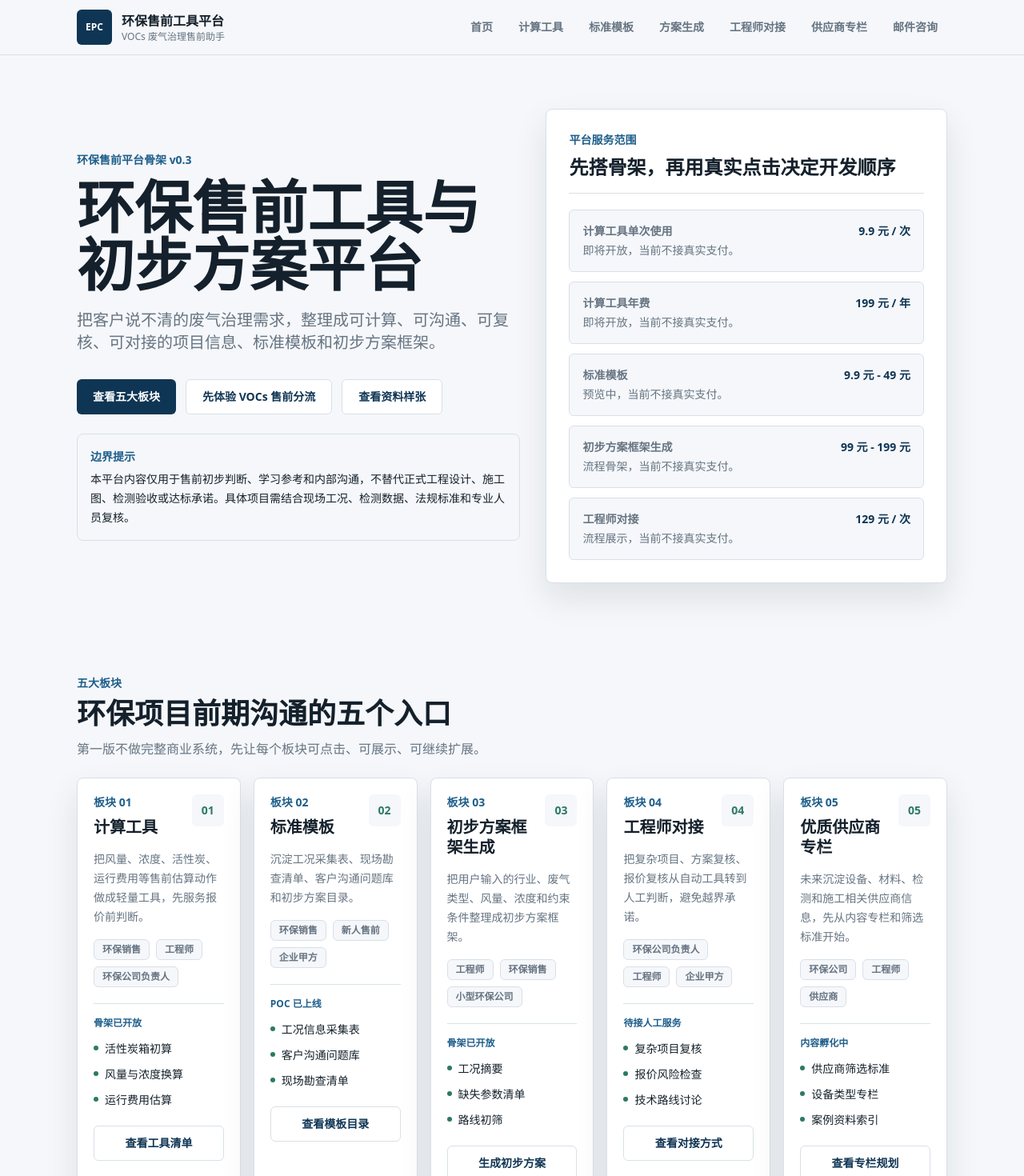
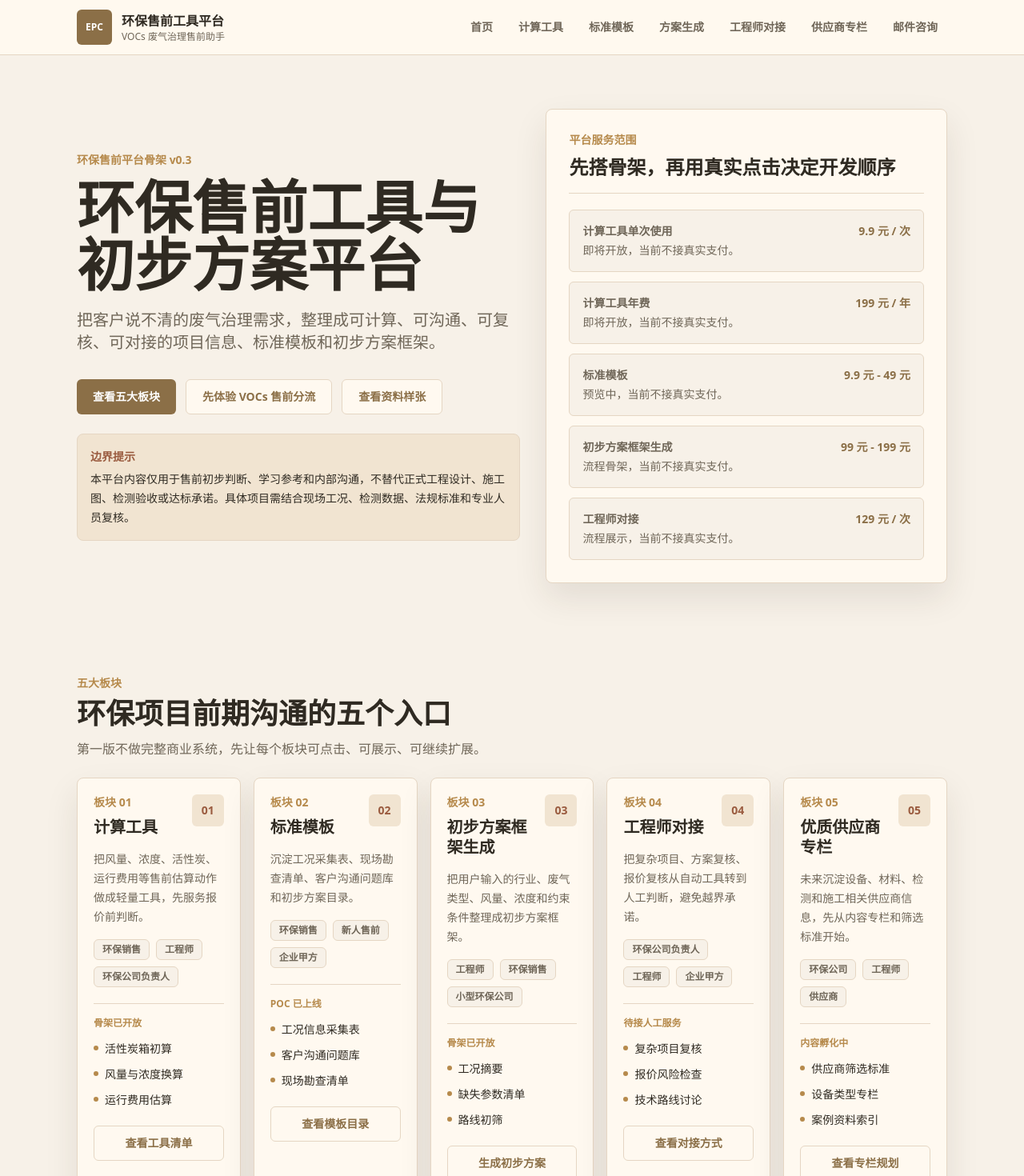
Before and after one commit to XIAO-erLang/vocs-presales-poc, a Next.js app: page / in a window 1280 px wide. Shown: the top 1470 px of the page at 80% size. Built offline with nearby package versions, Linux system fonts and the light colour scheme.

Commit message:
Update warm khaki earth tone theme

```diff
--- a/src/app/engineers/[slug]/request/page.tsx
+++ b/src/app/engineers/[slug]/request/page.tsx
@@ -31,7 +31,7 @@ export default async function EngineerRequestPage({ params }: { params: Promise<
           <h2 className="text-xl font-black">必填简表</h2>
           <div className="mt-5 grid gap-3 sm:grid-cols-2">
             {requiredFields.map((field) => (
-              <label className="grid gap-2 text-sm font-bold" key={field}>{field}<input className="rounded-md border border-line bg-white px-3 py-2 font-normal" placeholder="UI 占位" /></label>
+              <label className="grid gap-2 text-sm font-bold" key={field}>{field}<input className="rounded-md border border-line bg-paper px-3 py-2 font-normal" placeholder="UI 占位" /></label>
             ))}
           </div>
         </section>
@@ -39,7 +39,7 @@ export default async function EngineerRequestPage({ params }: { params: Promise<
           <h2 className="text-xl font-black">选填工况信息</h2>
           <div className="mt-5 grid gap-3 sm:grid-cols-2 lg:grid-cols-3">
             {optionalFields.map((field) => (
-              <label className="grid gap-2 text-sm font-bold" key={field}>{field}<input className="rounded-md border border-line bg-white px-3 py-2 font-normal" placeholder="UI 占位" /></label>
+              <label className="grid gap-2 text-sm font-bold" key={field}>{field}<input className="rounded-md border border-line bg-paper px-3 py-2 font-normal" placeholder="UI 占位" /></label>
             ))}
           </div>
           <button className="btn-primary mt-6" type="button">提交 mock 申请</button>
--- a/src/app/flow/page.tsx
+++ b/src/app/flow/page.tsx
@@ -82,7 +82,7 @@ function Question({ title, children }: { title: string; children: React.ReactNod
 function Choice({ checked, label, onChange }: { checked: boolean; label: string; onChange: () => void }) {
   return (
     <label className="flex cursor-pointer items-center gap-3 rounded-md border border-line bg-field p-3 text-sm font-bold transition hover:border-leaf">
-      <input checked={checked} className="h-4 w-4 accent-leaf" onChange={onChange} type="radio" />
+      <input checked={checked} className="h-4 w-4 accent-amber" onChange={onChange} type="radio" />
       <span>{label}</span>
     </label>
   );
--- a/src/app/globals.css
+++ b/src/app/globals.css
@@ -11,8 +11,8 @@ html {
 }
 
 body {
-  background: #f5f7fa;
-  color: #14202b;
+  background: #F7F1E8;
+  color: #2F2A22;
 }
 
 button,
@@ -32,11 +32,11 @@ textarea {
   }
 
   .btn-primary {
-    @apply inline-flex min-h-11 items-center justify-center rounded-md bg-leaf-dark px-5 py-2.5 text-sm font-bold text-white transition hover:bg-steel;
+    @apply inline-flex min-h-11 items-center justify-center rounded-md bg-leaf-dark px-5 py-2.5 text-sm font-bold text-white transition hover:bg-cta-hover;
   }
 
   .btn-secondary {
-    @apply inline-flex min-h-11 items-center justify-center rounded-md border border-line bg-white px-5 py-2.5 text-sm font-bold text-leaf-dark transition hover:border-steel hover:text-steel;
+    @apply inline-flex min-h-11 items-center justify-center rounded-md border border-line bg-paper px-5 py-2.5 text-sm font-bold text-leaf-dark transition hover:border-leaf hover:text-danger;
   }
 
   .eyebrow {
--- a/src/app/plans/page.tsx
+++ b/src/app/plans/page.tsx
@@ -21,7 +21,7 @@ export default function PlansPage() {
               {planFormFields.map((field) => (
                 <label className="grid gap-2 text-sm font-bold" key={field}>
                   {field}
-                  <input className="rounded-md border border-line bg-white px-3 py-2 font-normal" placeholder="第一版为 UI 占位" />
+                  <input className="rounded-md border border-line bg-paper px-3 py-2 font-normal" placeholder="第一版为 UI 占位" />
                 </label>
               ))}
             </div>
--- a/src/app/suppliers/page.tsx
+++ b/src/app/suppliers/page.tsx
@@ -16,7 +16,7 @@ export default function SuppliersPage() {
         />
         <div className="mb-6 flex flex-wrap gap-2">
           {supplierCategories.map((category) => (
-            <span className="rounded-md border border-line bg-white px-3 py-2 text-sm font-bold text-muted" key={category}>
+            <span className="rounded-md border border-line bg-paper px-3 py-2 text-sm font-bold text-muted" key={category}>
               {category}
             </span>
           ))}
--- a/src/app/tools/[slug]/page.tsx
+++ b/src/app/tools/[slug]/page.tsx
@@ -48,7 +48,7 @@ export default async function ToolDetailPage({ params }: { params: Promise<{ slu
             {tool.inputs.slice(0, 4).map((input) => (
               <label className="grid gap-2 text-sm font-bold" key={input}>
                 {input}
-                <input className="rounded-md border border-line bg-white px-3 py-2 font-normal" placeholder="示例输入，暂不计算" />
+                <input className="rounded-md border border-line bg-paper px-3 py-2 font-normal" placeholder="示例输入，暂不计算" />
               </label>
             ))}
           </div>
--- a/src/components/BoundaryNote.tsx
+++ b/src/components/BoundaryNote.tsx
@@ -1,7 +1,7 @@
 export function BoundaryNote({ compact = false }: { compact?: boolean }) {
   return (
-    <div className="rounded-panel border border-line bg-field p-4 text-sm leading-6 text-ink">
-      <strong className="mb-1 block text-steel">边界提示</strong>
+    <div className="rounded-panel border border-line bg-hint p-4 text-sm leading-6 text-ink">
+      <strong className="mb-1 block text-danger">边界提示</strong>
       <p className={compact ? "mb-0" : ""}>
         本平台内容仅用于售前初步判断、学习参考和内部沟通，不替代正式工程设计、施工图、检测验收或达标承诺。具体项目需结合现场工况、检测数据、法规标准和专业人员复核。
       </p>
--- a/src/components/Header.tsx
+++ b/src/components/Header.tsx
@@ -12,7 +12,7 @@ const navItems = [
 
 export function Header() {
   return (
-    <header className="sticky top-0 z-20 border-b border-line bg-field/95 backdrop-blur">
+    <header className="sticky top-0 z-20 border-b border-line bg-paper/95 backdrop-blur">
       <div className="container-page flex flex-col gap-3 py-3 lg:flex-row lg:items-center lg:justify-between">
         <Link className="flex min-w-0 items-center gap-3" href="/">
           <span className="grid h-11 w-11 shrink-0 place-items-center rounded-md bg-leaf-dark text-xs font-black text-white">
@@ -26,7 +26,7 @@ export function Header() {
         <nav className="flex gap-2 overflow-x-auto" aria-label="主导航">
           {navItems.map((item) => (
             <Link
-              className="shrink-0 rounded-md px-3 py-2 text-sm font-bold text-muted transition hover:bg-white hover:text-leaf-dark"
+              className="shrink-0 rounded-md px-3 py-2 text-sm font-bold text-muted transition hover:bg-hint hover:text-leaf-dark"
               href={item.href}
               key={item.href}
             >
--- a/src/components/PlatformModuleCard.tsx
+++ b/src/components/PlatformModuleCard.tsx
@@ -9,7 +9,7 @@ export function PlatformModuleCard({ module, index }: { module: PlatformModule;
           <p className="eyebrow mb-2">{module.eyebrow}</p>
           <h3 className="text-xl font-black leading-tight">{module.title}</h3>
         </div>
-        <span className="grid h-10 w-10 shrink-0 place-items-center rounded-md bg-field text-sm font-black text-leaf">
+        <span className="grid h-10 w-10 shrink-0 place-items-center rounded-md bg-hint text-sm font-black text-danger">
           {String(index + 1).padStart(2, "0")}
         </span>
       </div>
@@ -29,7 +29,7 @@ export function PlatformModuleCard({ module, index }: { module: PlatformModule;
         <ul className="mt-3 grid gap-2 text-sm leading-6">
           {module.features.slice(0, 3).map((feature) => (
             <li className="flex gap-2" key={feature}>
-              <span className="mt-2 h-1.5 w-1.5 shrink-0 rounded-full bg-leaf" />
+              <span className="mt-2 h-1.5 w-1.5 shrink-0 rounded-full bg-amber" />
               <span>{feature}</span>
             </li>
           ))}
--- a/src/components/ResultCard.tsx
+++ b/src/components/ResultCard.tsx
@@ -11,7 +11,7 @@ export function ResultCard({ result }: { result: ResultContent }) {
         <strong className="block text-leaf-dark">{result.recommended}</strong>
         <ul className="mt-3 grid gap-2 text-sm text-ink sm:grid-cols-2">
           {result.includes.map((item) => (
-            <li className="rounded-md bg-white px-3 py-2" key={item}>
+            <li className="rounded-md bg-paper px-3 py-2" key={item}>
               {item}
             </li>
           ))}
--- a/tailwind.config.ts
+++ b/tailwind.config.ts
@@ -9,19 +9,21 @@ const config: Config = {
   theme: {
     extend: {
       colors: {
-        ink: "#14202b",
-        muted: "#667482",
-        paper: "#ffffff",
-        field: "#f5f7fa",
-        line: "#d8e0e8",
-        leaf: "#2c7a62",
-        "leaf-dark": "#0f3554",
-        steel: "#1f5f8b",
-        amber: "#a86718",
-        danger: "#9f3f35"
+        ink: "#2F2A22",
+        muted: "#6F6658",
+        paper: "#FFF9F0",
+        field: "#F7F1E8",
+        line: "#E5D6C3",
+        leaf: "#B68A4C",
+        "leaf-dark": "#8B6F47",
+        steel: "#B68A4C",
+        amber: "#B68A4C",
+        danger: "#9A5B3F",
+        "cta-hover": "#765C38",
+        hint: "#F1E4D1"
       },
       boxShadow: {
-        soft: "0 18px 42px rgba(18, 32, 43, 0.1)"
+        soft: "0 18px 42px rgba(47, 42, 34, 0.1)"
       },
       borderRadius: {
         panel: "8px"
```
Also changed, not shown: src/components/LeadForm.tsx (+7 -7 lines).
